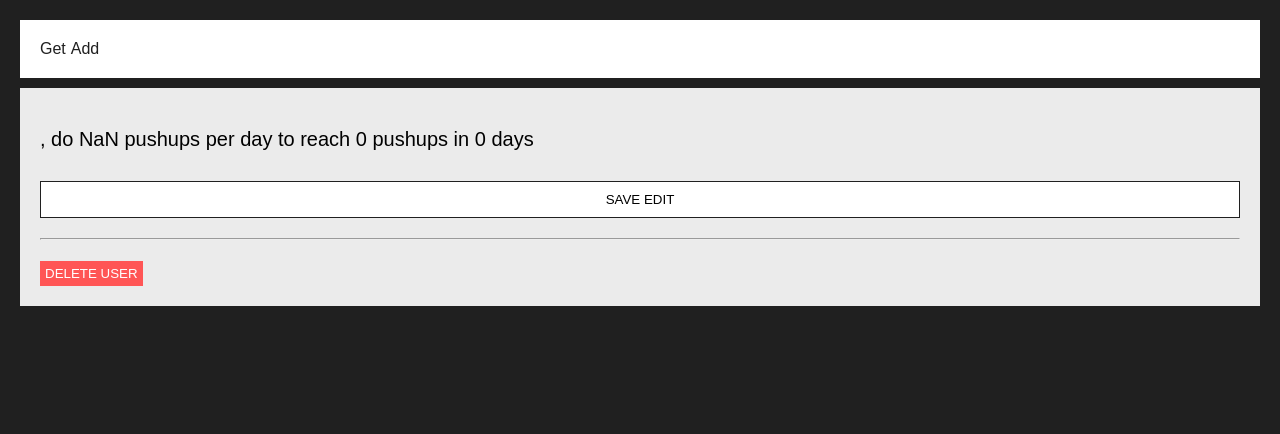
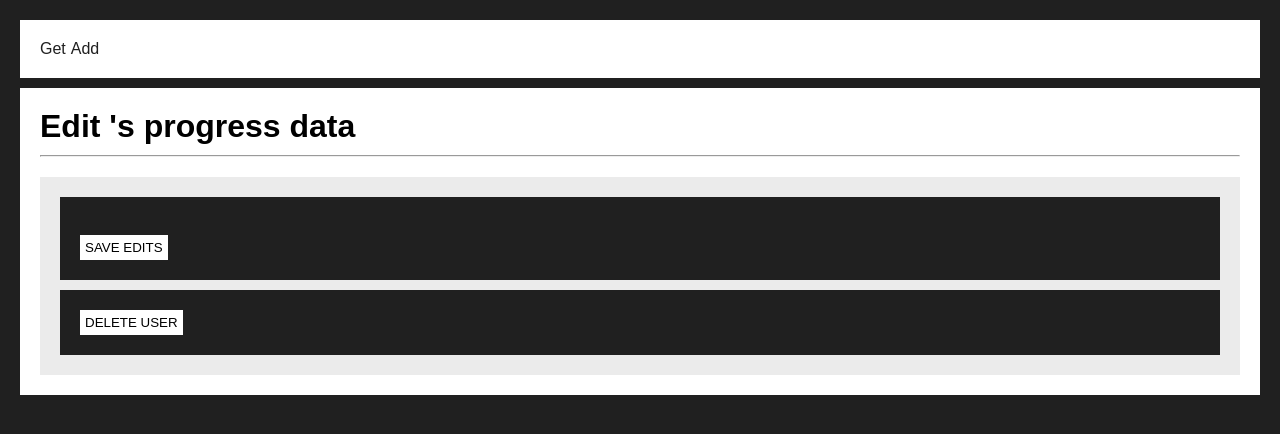
Before and after one commit to 99btyler/pushup-tracker, a React app in the folder pushup-tracker/frontend/: page /edit/1 in a window 1280 px wide. Built offline with nearby package versions, Linux system fonts and the light colour scheme; no server answers.

Commit message:
Changed style of UsersEditor

```diff
--- a/pushup-tracker/frontend/src/component/components/user/UsersEditor.css
+++ b/pushup-tracker/frontend/src/component/components/user/UsersEditor.css
@@ -1,51 +1,79 @@
 #users-editor {
+
     padding: 20px;
-    font-size: 20px;
-    background-color: #ebebeb;
-}
 
-#users-editor p {
-    padding: 20px 0;
-}
+    background-color: #ffffff;
 
-#users-editor input {
-    border: none;
-}
-
-#users-editor input:focus {
-    outline: none;
-}
-
-#users-editor input[type="text"] {
-    text-align: center;
-    margin-right: 5px;
-}
-
-#users-editor input[type="submit"] {
-    width: 100%;
-    margin-top: 10px;
-    padding: 10px;
-    border: none;
-    border: 1px solid #202020;
-    background-color: #ffffff;
-}
-
-#users-editor input[type="submit"]:hover {
-    cursor: pointer;
-    background-color: #ebebeb;
 }
 
 #users-editor hr {
-    margin: 20px 0;
+    margin: 10px 0 20px 0;
 }
 
-#users-editor button {
+#users-editor #container {
+
+    padding: 20px;
+
+    background-color: #ebebeb;
+
+}
+
+#users-editor #container form {
+
+    padding: 20px;
+
+    background-color: #202020;
+    color: #ffffff;
+
+}
+
+#users-editor #container form input[type="text"] {
+
+    display: block;
+    padding: 10px;
+    border: 1px solid #202020;
+    outline: none;
+
+    font-size: 15px;
+
+}
+
+#users-editor #container form input[type="submit"] {
+
     padding: 5px;
     border: none;
-    background-color: #ff5555;
-    color: #ffffff;
+
+    background-color: #ffffff;
+
 }
 
-#users-editor button:hover {
+#users-editor #container form input[type="submit"]:hover {
     cursor: pointer;
 }
+
+#users-editor #container-footer {
+
+    padding: 20px;
+    margin-top: 10px;
+
+    background-color: #202020;
+    color: #ffffff;
+
+}
+
+#users-editor #container-footer button {
+
+    padding: 5px;
+    border: none;
+
+    background-color: #ffffff;
+
+}
+
+#users-editor #container-footer button:hover {
+
+    background-color: red;
+
+    cursor: pointer;
+
+}
--- a/pushup-tracker/frontend/src/component/components/user/UsersEditor.js
+++ b/pushup-tracker/frontend/src/component/components/user/UsersEditor.js
@@ -38,19 +38,25 @@ class UsersEditor extends React.Component {
 
             <div id="users-editor">
 
-                <p>{this.state.username}, do {this.state.amount/this.state.days} pushups per day to reach {this.state.amount} pushups in {this.state.days} days</p>
+                <h1>Edit {this.state.username}'s progress data</h1>
+                <hr />
 
-                <form onSubmit={this.onSubmitForm} autocomplete="off">
+                <div id="container">
+
+                    <form onSubmit={this.onSubmitForm}>
 
                         {usersEditorInputs}
+                        <br />
 
-                    <input type="submit" value="SAVE EDIT" />
+                        <input type="submit" value="SAVE EDITS" />
 
                     </form>
 
-                <hr />
+                    <div id="container-footer">
+                        <button onClick={this.onClickButtonDeleteUser}>DELETE USER</button>
+                    </div>
 
-                <button onClick={this.onClickButtonDeleteUser}>DELETE USER</button>
+                </div>
 
             </div>
 
```
Lines whose indentation alone changed are shown as unchanged.
